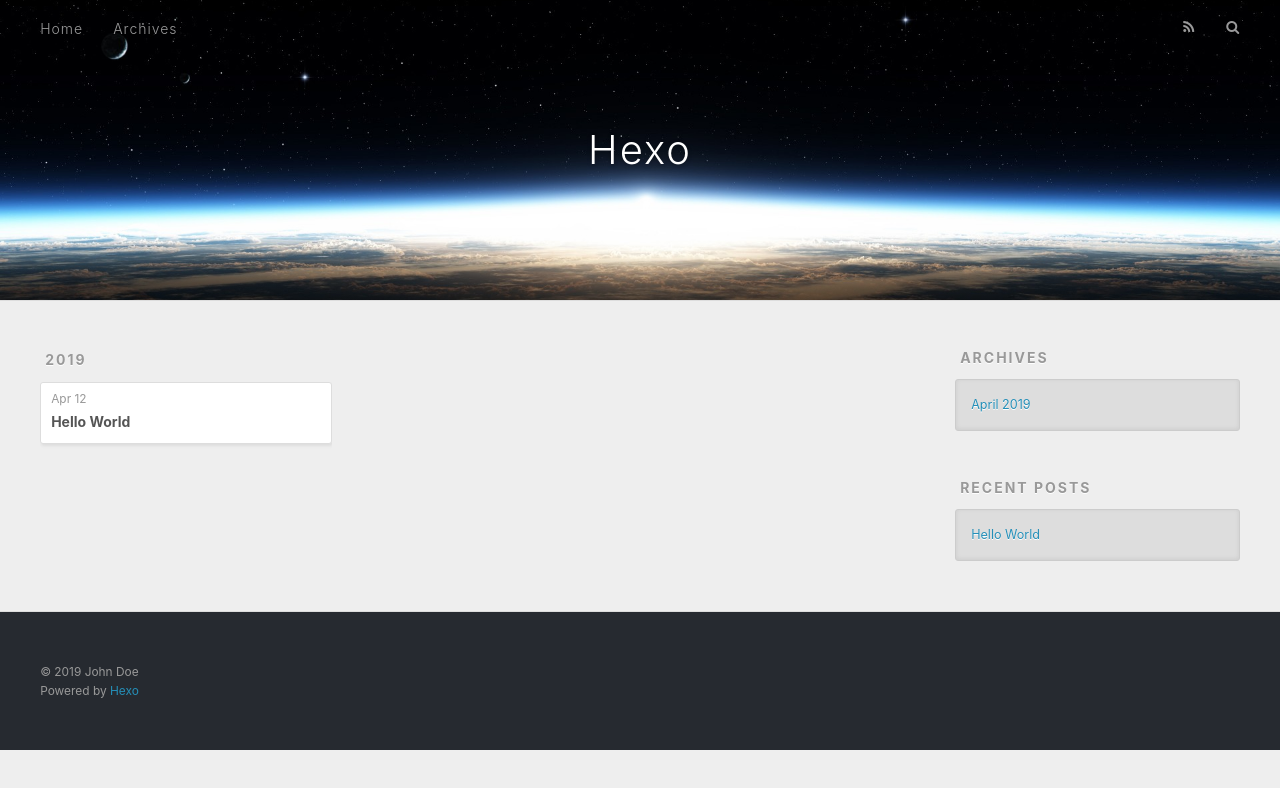
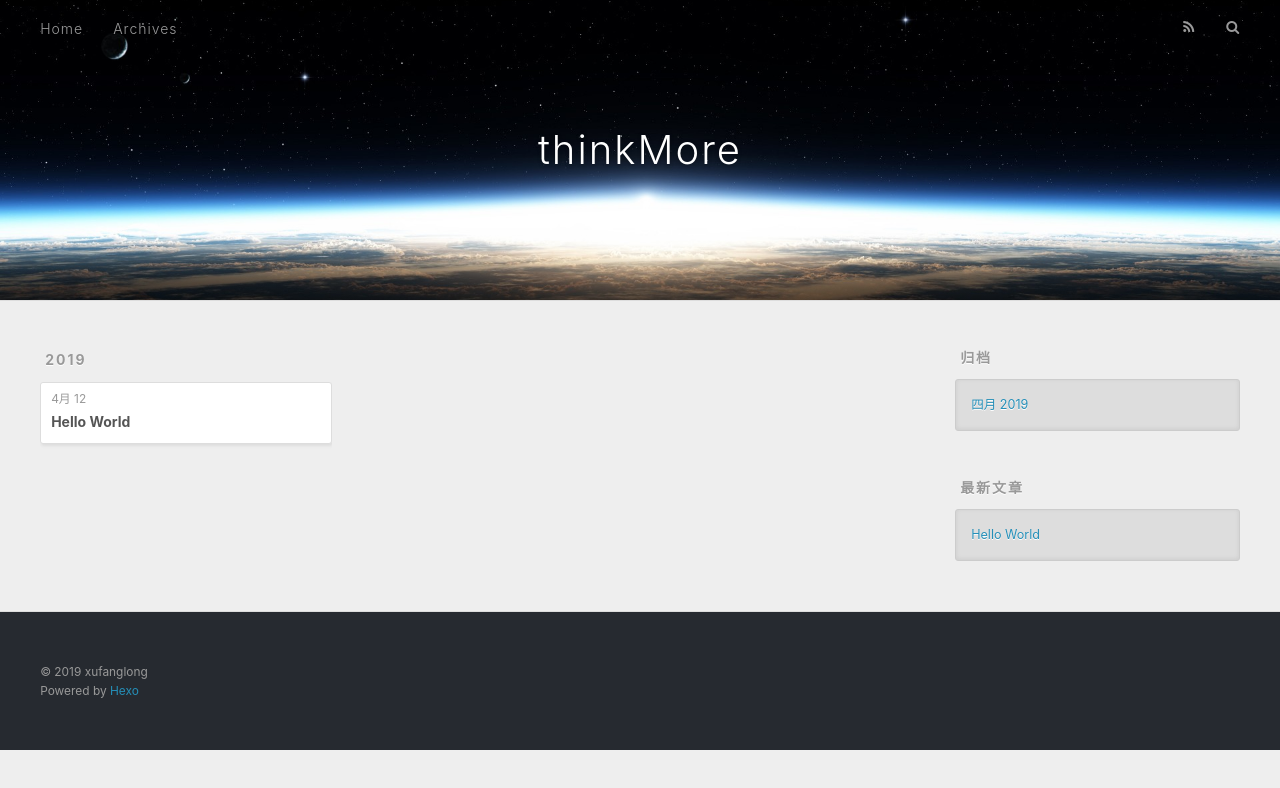
Before and after one commit to xufanglong/xufanglong.github.io, a plain HTML site: page archives/index.html in a window 1280 px wide. Drawn offline with nearby package versions, Linux system fonts and the light colour scheme.

Commit message:
Site updated: 2019-04-12 14:31:17

```diff
--- a/archives/index.html
+++ b/archives/index.html
@@ -5,17 +5,17 @@
 
 
 
-  <title>Archives | Hexo</title>
+  <title>归档 | thinkMore</title>
   <meta name="viewport" content="width=device-width, initial-scale=1, maximum-scale=1">
   <meta property="og:type" content="website">
-<meta property="og:title" content="Hexo">
+<meta property="og:title" content="thinkMore">
 <meta property="og:url" content="http://yoursite.com/archives/index.html">
-<meta property="og:site_name" content="Hexo">
-<meta property="og:locale" content="default">
+<meta property="og:site_name" content="thinkMore">
+<meta property="og:locale" content="zh-CN">
 <meta name="twitter:card" content="summary">
-<meta name="twitter:title" content="Hexo">
+<meta name="twitter:title" content="thinkMore">
 
-    <link rel="alternate" href="/atom.xml" title="Hexo" type="application/atom+xml">
+    <link rel="alternate" href="/atom.xml" title="thinkMore" type="application/atom+xml">
 
 
     <link rel="icon" href="/favicon.png">
@@ -34,7 +34,7 @@
   <div id="header-outer" class="outer">
     <div id="header-title" class="inner">
       <h1 id="logo-wrap">
-        <a href="/" id="logo">Hexo</a>
+        <a href="/" id="logo">thinkMore</a>
       </h1>
 
     </div>
@@ -51,7 +51,7 @@
 
           <a id="nav-rss-link" class="nav-icon" href="/atom.xml" title="RSS Feed"></a>
 
-        <a id="nav-search-btn" class="nav-icon" title="Search"></a>
+        <a id="nav-search-btn" class="nav-icon" title="搜索"></a>
       </nav>
       <div id="search-form-wrap">
         <form action="//google.com/search" method="get" accept-charset="UTF-8" class="search-form"><input type="search" name="q" class="search-form-input" placeholder="Search"><button type="submit" class="search-form-submit">&#xF002;</button><input type="hidden" name="sitesearch" value="http://yoursite.com"></form>
@@ -77,7 +77,7 @@
   <div class="archive-article-inner">
     <header class="archive-article-header">
       <a href="/2019/04/12/hello-world/" class="archive-article-date">
-  <time datetime="2019-04-12T05:21:26.375Z" itemprop="datePublished">Apr 12</time>
+  <time datetime="2019-04-12T05:21:26.375Z" itemprop="datePublished">4月 12</time>
 </a>
 
 
@@ -109,9 +109,9 @@
 
 
   <div class="widget-wrap">
-    <h3 class="widget-title">Archives</h3>
+    <h3 class="widget-title">归档</h3>
     <div class="widget">
-      <ul class="archive-list"><li class="archive-list-item"><a class="archive-list-link" href="/archives/2019/04/">April 2019</a></li></ul>
+      <ul class="archive-list"><li class="archive-list-item"><a class="archive-list-link" href="/archives/2019/04/">四月 2019</a></li></ul>
     </div>
   </div>
 
@@ -119,7 +119,7 @@
 
 
   <div class="widget-wrap">
-    <h3 class="widget-title">Recent Posts</h3>
+    <h3 class="widget-title">最新文章</h3>
     <div class="widget">
       <ul>
 
@@ -139,7 +139,7 @@
 
   <div class="outer">
     <div id="footer-info" class="inner">
-      &copy; 2019 John Doe<br>
+      &copy; 2019 xufanglong<br>
       Powered by <a href="http://hexo.io/" target="_blank">Hexo</a>
     </div>
   </div>
```
Also changed, not shown: 2019/04/12/hello-world/index.html (+10 -10 lines), archives/2019/04/index.html (+13 -13 lines), archives/2019/index.html (+13 -13 lines), index.html (+12 -12 lines).
